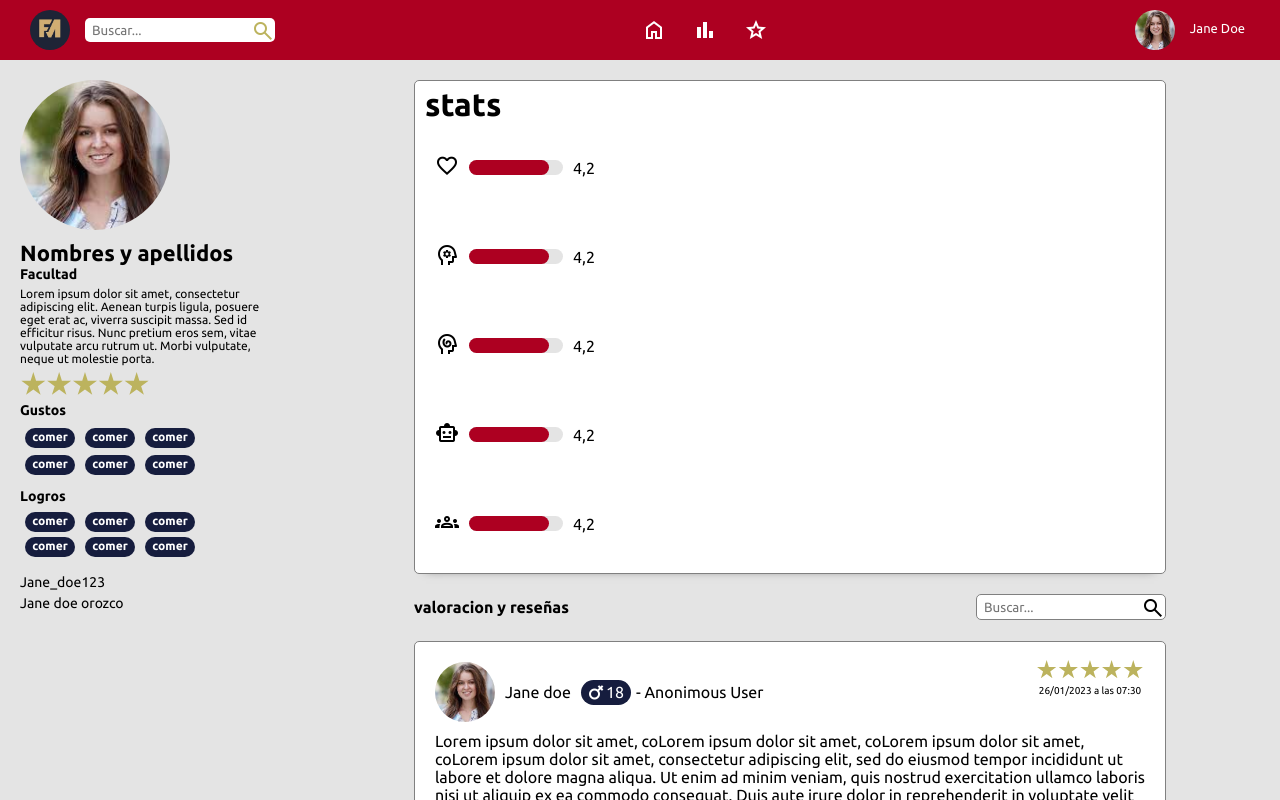
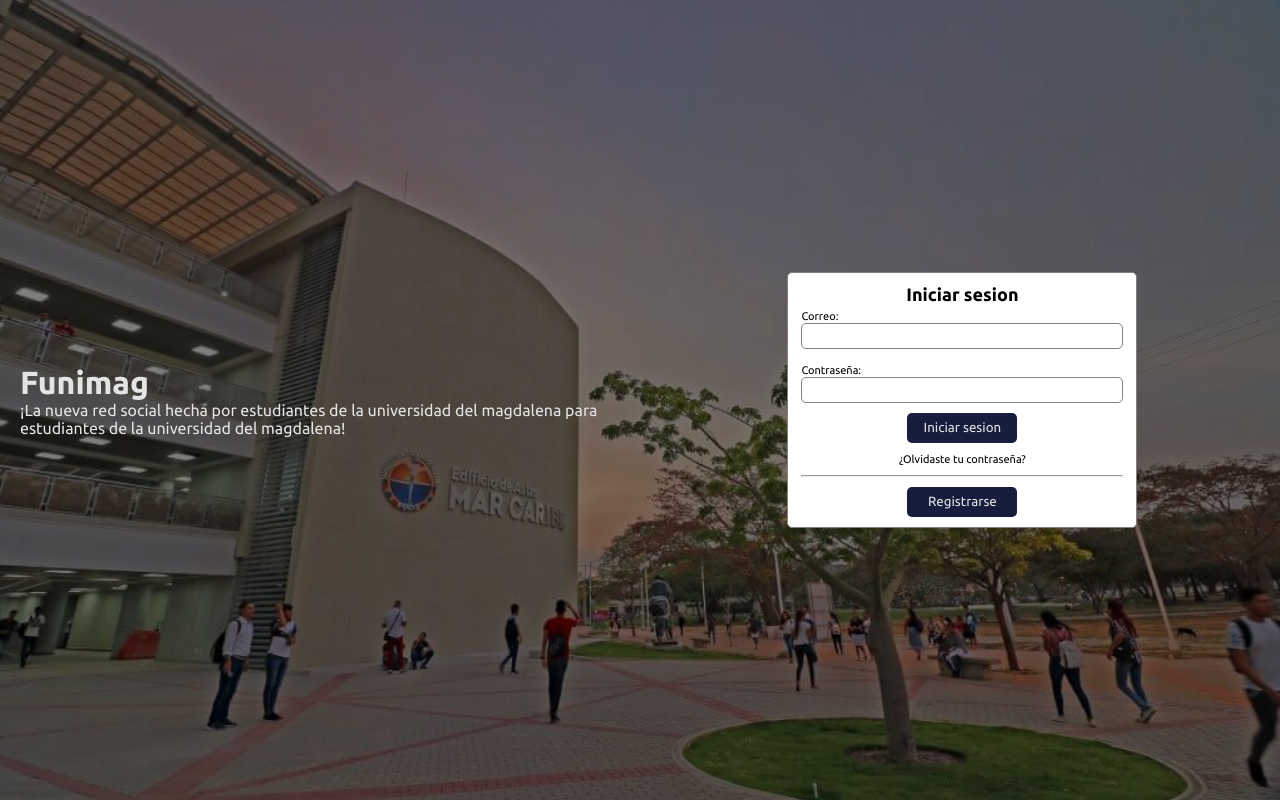
Before and after one commit to victor291201/funimag, a React (Create React App) app: page / in a window 1280 px wide. Shown: the top 800 px of the page. Built offline with nearby package versions, Linux system fonts and the light colour scheme.

Commit message:
updated list

```diff
--- a/src/App.js
+++ b/src/App.js
@@ -8,7 +8,7 @@ import Register from "./pages/Register"
 
 function App() {
   return (
-    <Profile/>
+    <LogIn/>
   );
 }
 
```
Also changed, not shown: Mejoras.txt.
